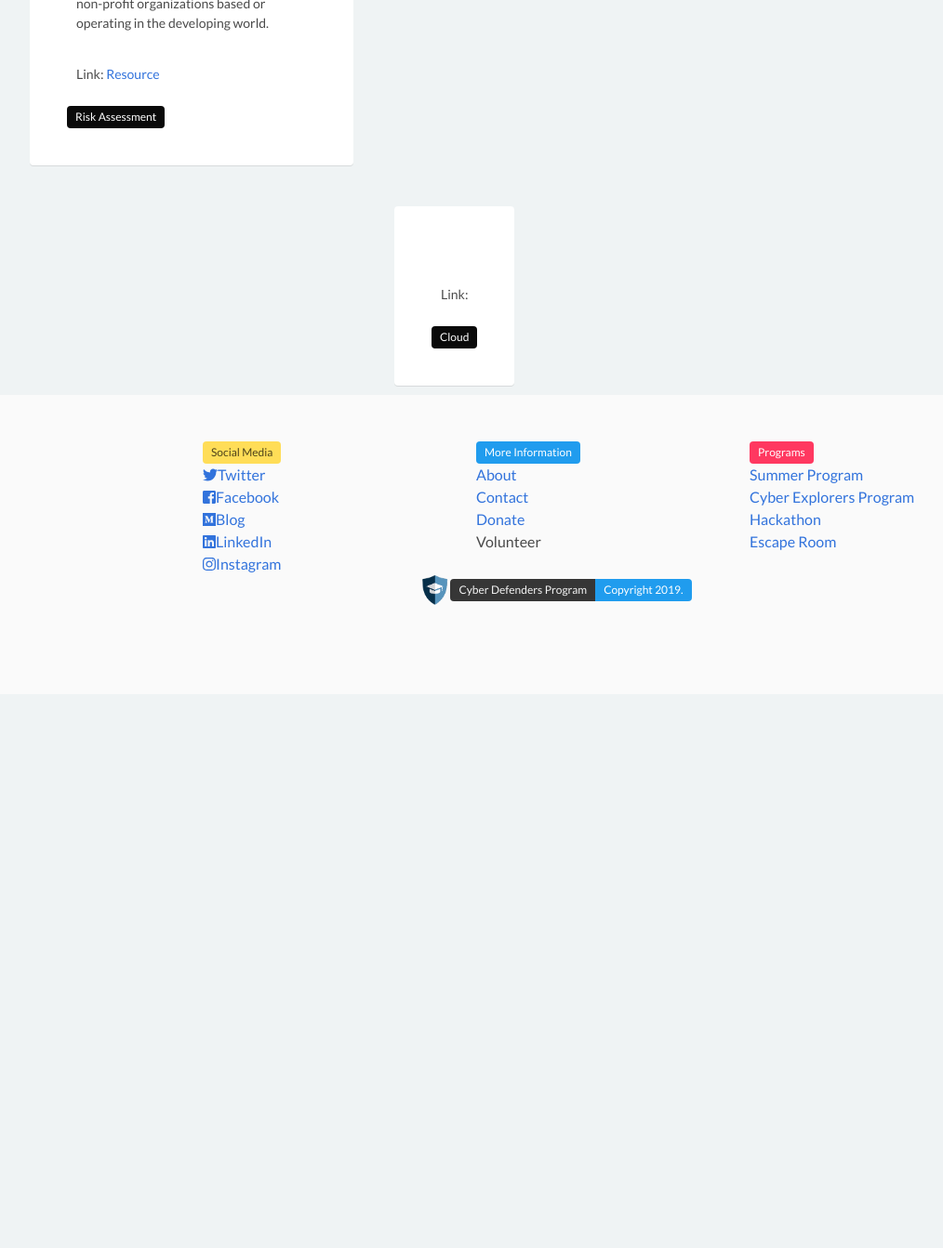
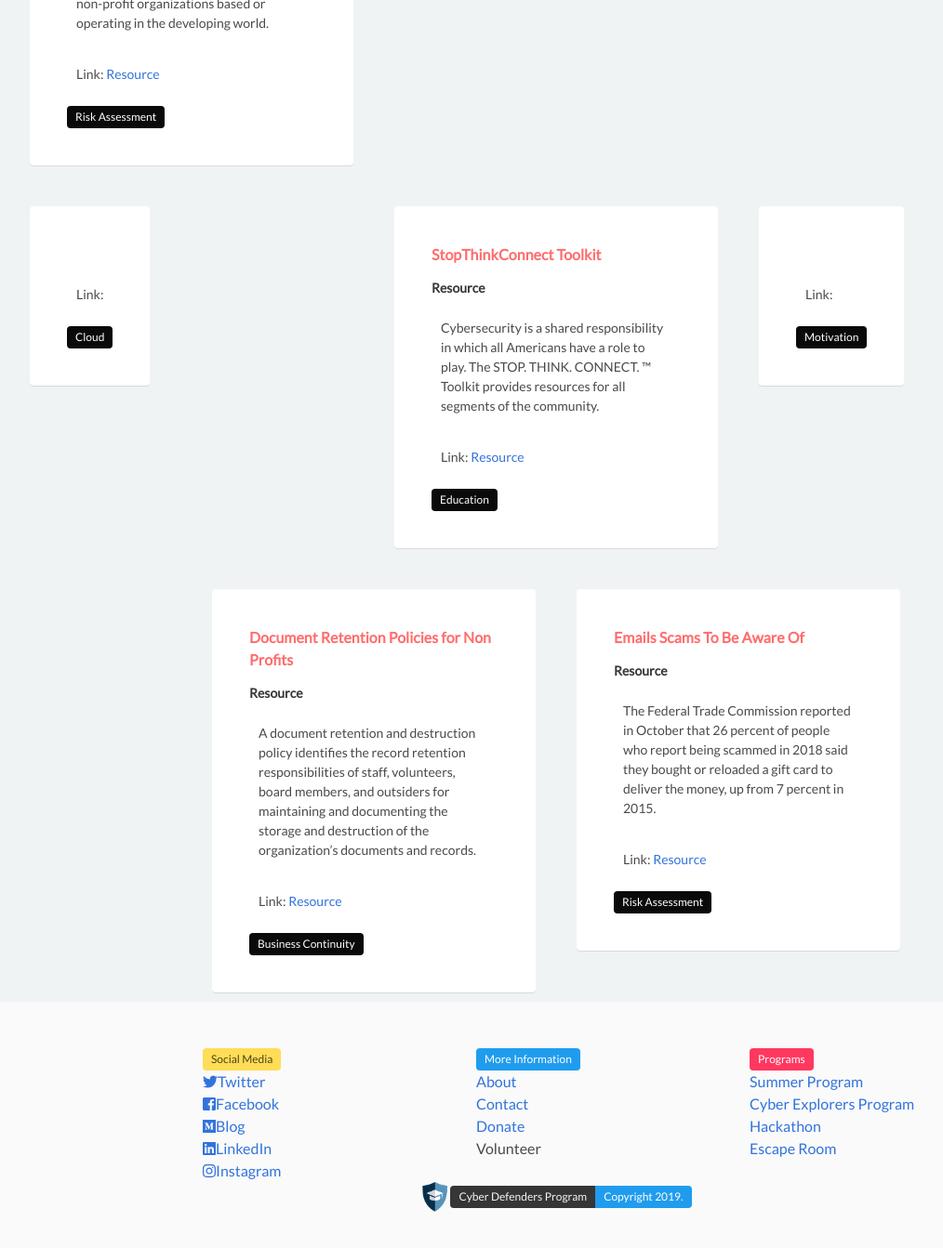
Before and after one commit to cyberdefendersprogram/www-homepage, a Jekyll site: the page built from securitytools4nonprofits.html, in a window 1280 px wide and 1400 px high, scrolled down 1007 px. Shown: the top 1343 px of the window at 93% size, without its empty margins (42-1056 px from the left). Built offline with Jekyll 4.4.1, drawn with Linux system fonts in a browser that asks for light colours; nearby versions of some CDN libraries; comment, search, counter and statistics services are not loaded; before the commit the page ends 1754 px from its top, so only the background shows below that; some of the changed text lies outside the part shown.

Commit message:
tools update

```diff
--- a/_data/securitytools4nonprofits.csv
+++ b/_data/securitytools4nonprofits.csv
@@ -3,3 +3,7 @@ SAFETag  Framework,Resource,https://safetag.org/,Risk Assessment,Security Auditi
 ,,,Intrusion Detection,,,
 ,,,Fundraising,,,
 ,,,Cloud,,,
+StopThinkConnect Toolkit,Resource,https://www.dhs.gov/publication/stopthinkconnect-small-business-resources,Education,Cybersecurity is a shared responsibility in which all Americans have a role to play. The STOP. THINK. CONNECT. ™ Toolkit provides resources for all segments of the community.,,
+,,,Motivation,,,
+Document Retention Policies for Non Profits,Resource,https://www.councilofnonprofits.org/tools-resources/document-retention-policies-nonprofits,Business Continuity,"A document retention and destruction policy identifies the record retention responsibilities of staff, volunteers, board members, and outsiders for maintaining and documenting the storage and destruction of the organization’s documents and records.",,
+Emails Scams To Be Aware Of,Resource,https://www.wired.com/story/email-scammers-gift-cards-nonprofits/,Risk Assessment,"The Federal Trade Commission reported in October that 26 percent of people who report being scammed in 2018 said they bought or reloaded a gift card to deliver the money, up from 7 percent in 2015.",,
--- a/securitytools4nonprofits.html
+++ b/securitytools4nonprofits.html
@@ -9,9 +9,9 @@ categories:
     - name: Intrusion Detection
       logo: fas fa-crown
       description: Intrusion detection.
-    - name: Fundraising
+    - name: Education
       logo: fas fa-crown
-      description: Getting money for non profits.
+      description: Awareness and education tools.
     - name: Cloud
       logo: fas fa-cloud
       description: Making your cloud secure!
```
